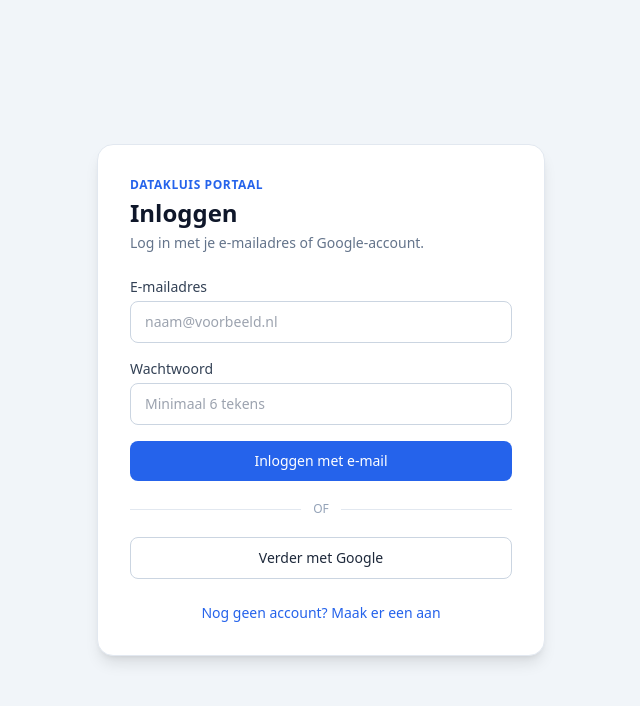
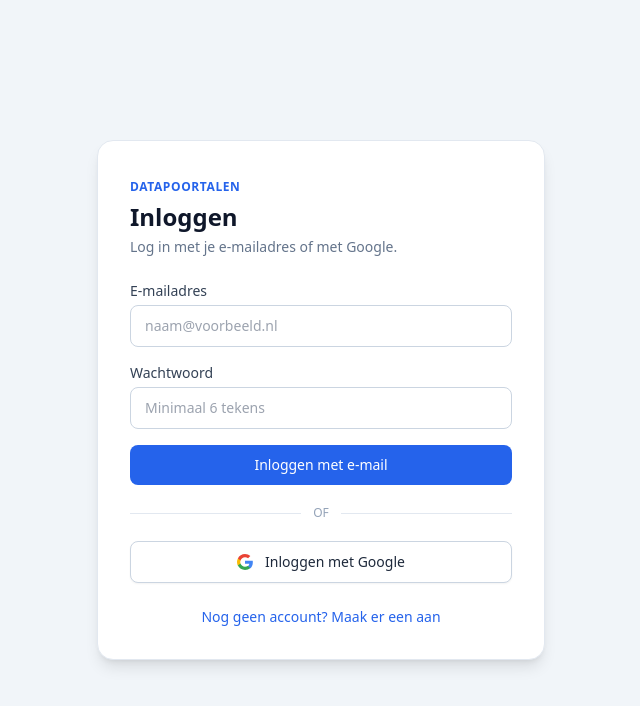
Before and after one commit to Luuk57/datakluis, a plain HTML site: page index.html in a window 1280 px wide. Shown: the whole page, without its empty margins (319-959 px from the left). Drawn offline with nearby package versions, Linux system fonts and the light colour scheme; no server answers.

Commit message:
Update index.html

```diff
--- a/index.html
+++ b/index.html
@@ -3,19 +3,21 @@
 <head>
   <meta charset="UTF-8" />
   <meta name="viewport" content="width=device-width, initial-scale=1.0" />
-  <title>Datakluis | Persoonlijk Portaal</title>
+  <title>DataPoortalen</title>
   <script src="https://cdn.tailwindcss.com"></script>
 </head>
 <body class="bg-slate-100 text-slate-900 font-sans antialiased">
 
   <!-- ========================================================= -->
-  <!-- BLOK A: INLOGSCHERM (Verborgen zodra je bent ingelogd)     -->
+  <!-- BLOK A: INLOGSCHERM (E-mail & Google)                     -->
   <!-- ========================================================= -->
   <div id="login-screen" class="min-h-screen flex items-center justify-center p-4">
     <div class="w-full max-w-md bg-white rounded-2xl shadow-lg border border-slate-200 p-8">
-      <p class="text-xs font-bold uppercase tracking-wider text-blue-600">Datakluis Portaal</p>
-      <h1 id="auth-title" class="text-2xl font-bold text-slate-900 mt-1">Inloggen</h1>
-      <p class="text-sm text-slate-500 mt-1 mb-6">Log in met je e-mailadres of Google-account.</p>
+      <div class="mb-6">
+        <span class="text-xs font-bold uppercase tracking-wider text-blue-600">DataPoortalen</span>
+        <h1 id="auth-title" class="text-2xl font-bold text-slate-900 mt-1">Inloggen</h1>
+        <p class="text-sm text-slate-500 mt-1">Log in met je e-mailadres of met Google.</p>
+      </div>
 
       <div id="error-box" class="hidden mb-4 p-3 rounded-lg bg-red-50 border border-red-200 text-sm text-red-700"></div>
 
@@ -38,13 +40,19 @@
 
       <div class="my-5 flex items-center gap-3">
         <div class="h-px bg-slate-200 flex-1"></div>
-        <span class="text-xs text-slate-400">OF</span>
+        <span class="text-xs font-medium text-slate-400">OF</span>
         <div class="h-px bg-slate-200 flex-1"></div>
       </div>
 
       <button id="google-btn" type="button"
-        class="w-full py-2.5 px-4 rounded-lg bg-white hover:bg-slate-50 text-slate-800 font-medium text-sm border border-slate-300 transition cursor-pointer">
-        Verder met Google
+        class="w-full py-2.5 px-4 rounded-lg bg-white hover:bg-slate-50 text-slate-800 font-medium text-sm border border-slate-300 shadow-sm flex items-center justify-center gap-3 transition cursor-pointer">
+        <svg class="w-4 h-4" viewBox="0 0 24 24">
+          <path fill="#4285F4" d="M23.745 12.27c0-.7-.06-1.4-.19-2.07H12v4.51h6.6c-.29 1.52-1.14 2.82-2.4 3.68v3.05h3.88c2.27-2.09 3.665-5.17 3.665-9.17Z" />
+          <path fill="#34A853" d="M12 24c3.24 0 5.95-1.08 7.93-2.91l-3.88-3.05c-1.08.72-2.45 1.16-4.05 1.16-3.12 0-5.77-2.11-6.72-4.96H1.29v3.14C3.26 21.3 7.31 24 12 24Z" />
+          <path fill="#FBBC05" d="M5.28 14.24c-.24-.72-.38-1.49-.38-2.24s.14-1.52.38-2.24V6.62H1.29C.47 8.24 0 10.06 0 12s.47 3.76 1.29 5.38l3.99-3.14Z" />
+          <path fill="#EA4335" d="M12 4.75c1.77 0 3.35.61 4.6 1.8l3.42-3.42C17.95 1.19 15.24 0 12 0 7.31 0 3.26 2.7 1.29 6.62l3.99 3.14c.95-2.85 3.6-4.96 6.72-4.96Z" />
+        </svg>
+        <span>Inloggen met Google</span>
       </button>
 
       <div class="mt-6 text-center text-sm">
@@ -60,11 +68,11 @@
   <!-- ========================================================= -->
   <div id="app-shell" class="hidden min-h-screen flex flex-col md:flex-row">
 
-    <!-- Linker zijbalk met je menu -->
+    <!-- Linker zijbalk -->
     <aside class="w-full md:w-64 bg-slate-900 text-white p-6 flex flex-col justify-between shrink-0">
       <div>
         <div class="pb-5 mb-6 border-b border-slate-800">
-          <span class="text-xs font-bold uppercase tracking-wider text-blue-400">Datakluis</span>
+          <span class="text-xs font-bold uppercase tracking-wider text-blue-400">DataPoortalen</span>
           <p id="user-email-display" class="text-sm text-slate-300 truncate mt-1"></p>
         </div>
 
@@ -88,14 +96,14 @@
       <div class="max-w-4xl mx-auto bg-white rounded-2xl border border-slate-200 shadow-sm p-8">
         <h2 id="page-title" class="text-2xl font-bold text-slate-900">Start</h2>
         <p id="page-description" class="text-slate-600 mt-2">
-          Welkom in je persoonlijke Datakluis. Kies links een onderdeel. Ritten en Dialyse koppelen we straks automatisch aan de Agenda.
+          Welkom bij DataPoortalen. Kies links een onderdeel. Ritten en Dialyse koppelen we straks automatisch aan de Agenda.
         </p>
       </div>
     </main>
   </div>
 
   <!-- ========================================================= -->
-  <!-- BLOK C: DE WERKING (Firebase & Knoppen)                   -->
+  <!-- BLOK C: DE WERKING (Firebase E-mail & Google + Menu)       -->
   <!-- ========================================================= -->
   <script type="module">
     import { initializeApp } from "https://www.gstatic.com/firebasejs/10.14.1/firebase-app.js";
@@ -183,7 +191,7 @@
     });
 
     const tabTexts = {
-      start: ['Start', 'Welkom in je persoonlijke Datakluis. Kies links een onderdeel.'],
+      start: ['Start', 'Welkom bij DataPoortalen. Kies links een onderdeel.'],
       vochtintake: ['Vochtintake', 'Hier komt straks de Vochtmonitor.'],
       ritten: ['Ritten', 'Hier voer je straks je ritten in (deze komen automatisch in de Agenda).'],
       dialyse: ['Dialyse', 'Hier voer je straks je dialyses in (deze komen automatisch in de Agenda).'],
```
